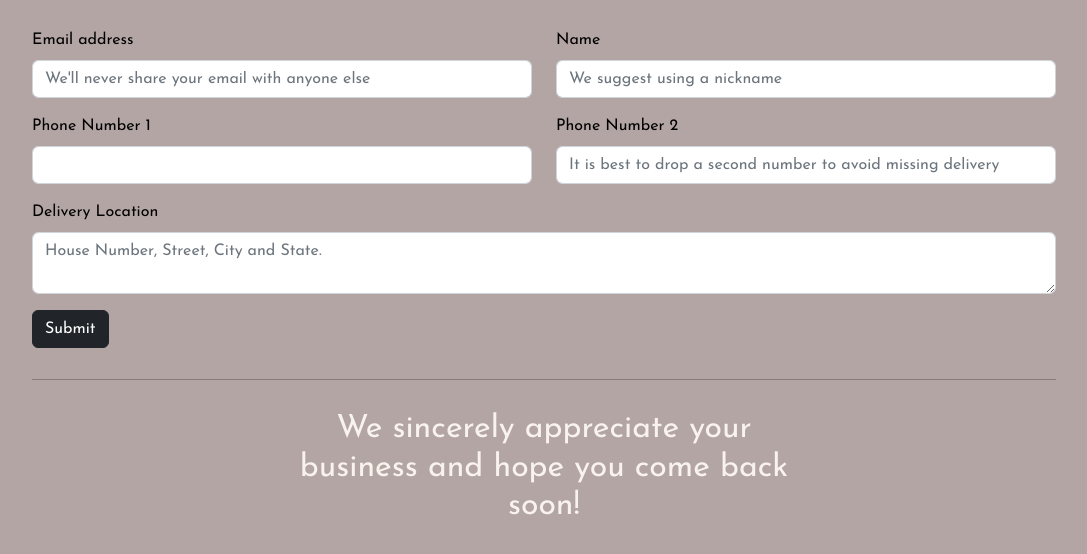
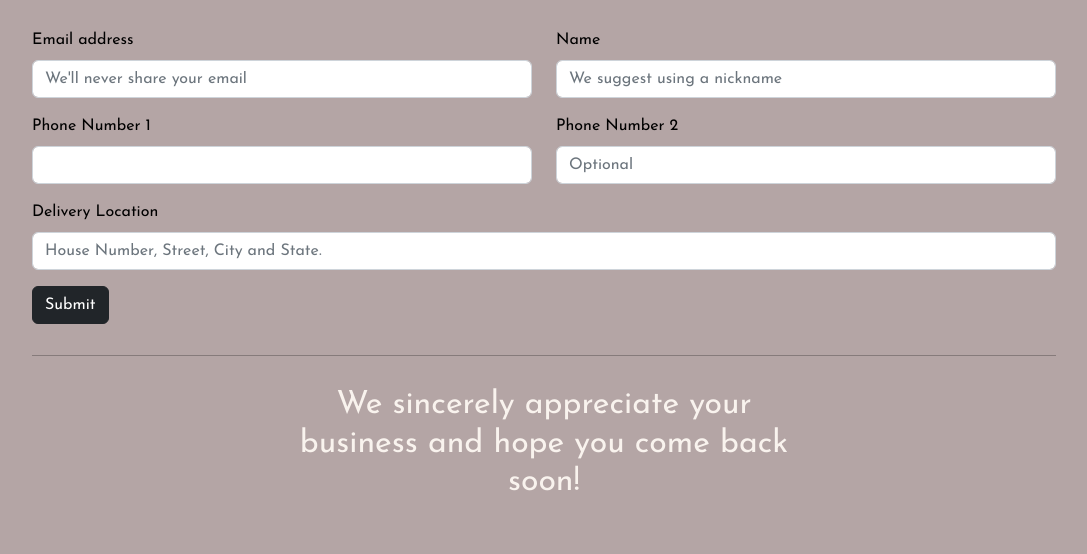
Before and after one commit to I-4TH/4th-Collection-Business-Form, a plain HTML site: page index.html in a window 1280 px wide. Shown: the part 172-726 px from the top of the page, without its empty margins (96-1183 px from the left). Drawn offline with nearby package versions, Linux system fonts and the light colour scheme; a web font is replaced by a local one.

Commit message:
updated initial files

```diff
--- a/index.html
+++ b/index.html
@@ -40,7 +40,7 @@
             <div class="row">
                 <div class="col-lg-6 mb-3">
                     <label class="form-label">Email address</label>
-                    <input type="email" class="form-control" name="Email Address" placeholder="We'll never share your email with anyone else">
+                    <input type="email" class="form-control" name="Email Address" placeholder="We'll never share your email">
                 </div>
                 <div class="col-lg-6 mb-3">
                     <label class="form-label">Name</label>
@@ -51,16 +51,16 @@
                     <div class="row">
                         <div class="col-lg-6 mb-3 ">
                             <label class="form-label">Phone Number 1</label>
-                            <input type="text" inputmode="numeric" name="Contact1" class="form-control">
+                            <input type="number" inputmode="numeric" name="Contact1" class="form-control">
                         </div>
                         <div class="col-lg-6 mb-3">
                             <label class="form-label">Phone Number 2</label>
-                            <input type="number" class="form-control" name="Contact2" placeholder="It is best to drop a second number to avoid missing delivery">
+                            <input type="number" class="form-control" name="Contact2" placeholder="Optional">
                         </div>
                     </div>
                     <div class="mb-3">
-                        <label for="exampleFormControlTextarea1" name="Address" class="form-label">Delivery Location</label>
-                        <textarea class="form-control" placeholder="House Number, Street, City and State."></textarea>
+                        <label for="exampleFormControlTextarea1" class="form-label">Delivery Location</label>
+                        <input type="text" class="form-control" name="Address" placeholder="House Number, Street, City and State."></input>
                     </div>
                     <button type="submit" class="btn btn-dark" value="Send Now">Submit</button>
                 </form>
```
